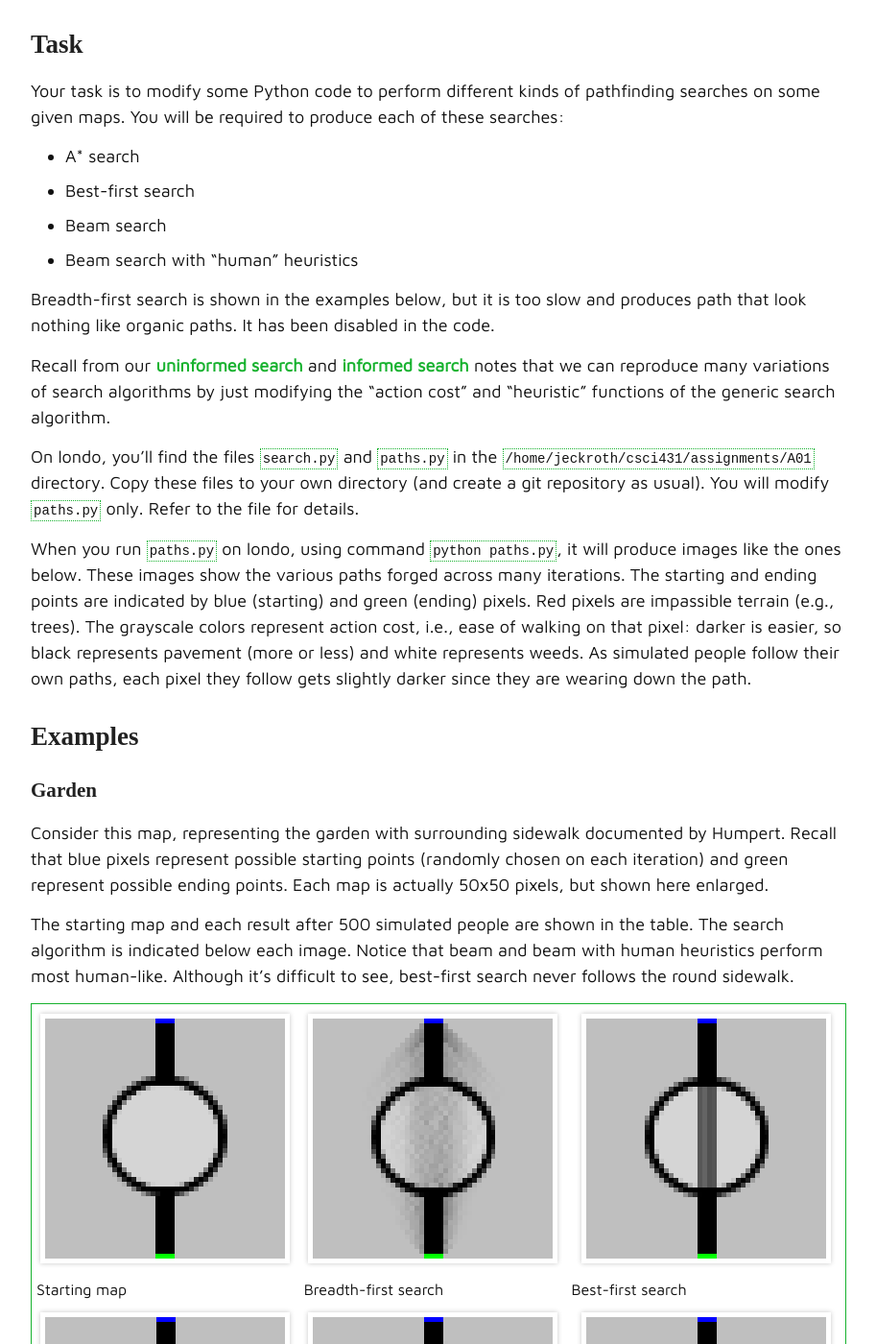
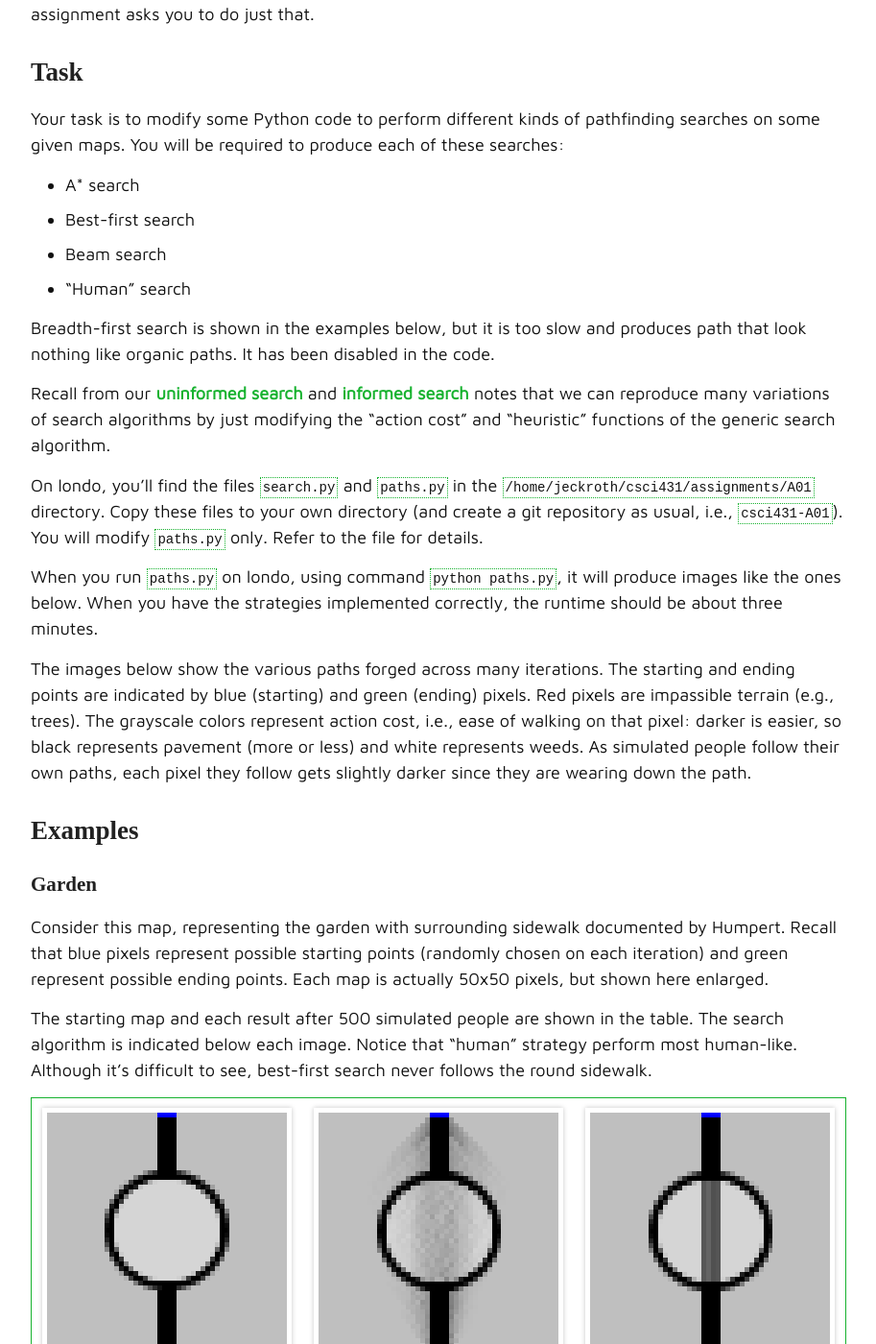
Before and after one commit to joshuaeckroth/csci431-website, a Jekyll site: the page built from assignments/a01.markdown, in a window 1280 px wide and 1400 px high, scrolled down 3491 px. Shown: the whole window at 96% size, without its empty margins (183-1096 px from the left). Built offline with Jekyll 4.4.1, drawn with Linux system fonts in a browser that asks for light colours; some web fonts are replaced; some of the changed text lies outside the part shown.

Commit message:
Finished A01

```diff
--- a/assignments/a01.markdown
+++ b/assignments/a01.markdown
@@ -49,15 +49,17 @@
 - A\* search
 - Best-first search
 - Beam search
-- Beam search with "human" heuristics
+- "Human" search
 
 Breadth-first search is shown in the examples below, but it is too slow and produces path that look nothing like organic paths. It has been disabled in the code.
 
 Recall from our [uninformed search](/notes/uninformed-search.html) and [informed search](/notes/informed-search.html) notes that we can reproduce many variations of search algorithms by just modifying the "action cost" and "heuristic" functions of the generic search algorithm.
 
-On londo, you'll find the files `search.py` and `paths.py` in the `/home/jeckroth/csci431/assignments/A01` directory. Copy these files to your own directory (and create a git repository as usual). You will modify `paths.py` only. Refer to the file for details.
+On londo, you'll find the files `search.py` and `paths.py` in the `/home/jeckroth/csci431/assignments/A01` directory. Copy these files to your own directory (and create a git repository as usual, i.e., `csci431-A01`). You will modify `paths.py` only. Refer to the file for details.
 
-When you run `paths.py` on londo, using command `python paths.py`, it will produce images like the ones below. These images show the various paths forged across many iterations. The starting and ending points are indicated by blue (starting) and green (ending) pixels. Red pixels are impassible terrain (e.g., trees). The grayscale colors represent action cost, i.e., ease of walking on that pixel: darker is easier, so black represents pavement (more or less) and white represents weeds. As simulated people follow their own paths, each pixel they follow gets slightly darker since they are wearing down the path.
+When you run `paths.py` on londo, using command `python paths.py`, it will produce images like the ones below. When you have the strategies implemented correctly, the runtime should be about three minutes.
+
+The images below show the various paths forged across many iterations. The starting and ending points are indicated by blue (starting) and green (ending) pixels. Red pixels are impassible terrain (e.g., trees). The grayscale colors represent action cost, i.e., ease of walking on that pixel: darker is easier, so black represents pavement (more or less) and white represents weeds. As simulated people follow their own paths, each pixel they follow gets slightly darker since they are wearing down the path.
 
 ## Examples
 
@@ -65,7 +67,7 @@
 
 Consider this map, representing the garden with surrounding sidewalk documented by Humpert. Recall that blue pixels represent possible starting points (randomly chosen on each iteration) and green represent possible ending points. Each map is actually 50x50 pixels, but shown here enlarged.
 
-The starting map and each result after 500 simulated people are shown in the table. The search algorithm is indicated below each image. Notice that beam and beam with human heuristics perform most human-like. Although it's difficult to see, best-first search never follows the round sidewalk.
+The starting map and each result after 500 simulated people are shown in the table. The search algorithm is indicated below each image. Notice that "human" strategy perform most human-like. Although it's difficult to see, best-first search never follows the round sidewalk.
 
 <table width="100%">
 <tr>
@@ -76,7 +78,7 @@
 <tr>
 <td><img src="/images/road-config-garden-astar.png" /><br/>A* search</td>
 <td><img src="/images/road-config-garden-beam.png" /><br/>Beam search</td>
-<td><img src="/images/road-config-garden-beam_human.png" /><br/>Beam search with "human" heuristics</td>
+<td><img src="/images/road-config-garden-human.png" /><br/>"Human" search</td>
 </tr>
 </table>
 
@@ -93,11 +95,11 @@
 <tr>
 <td><img src="/images/road-config-tree-astar.png" /><br/>A* search</td>
 <td><img src="/images/road-config-tree-beam.png" /><br/>Beam search</td>
-<td><img src="/images/road-config-tree-beam_human.png" /><br/>Beam search with "human" heuristics</td>
+<td><img src="/images/road-config-tree-human.png" /><br/>"Human" search</td>
 </tr>
 </table>
 
-Notice that only the "beam human" search correctly walks around the tree. Both beam and beam-human began to form a path on the other side of the tree.
+Notice that only the "human" search correctly walks around the tree.
 
 ### Tree with sidewalks
 
@@ -105,7 +107,7 @@
 
 ![Desire path with tree and sidewalks](/images/organic-pathfinding-tree-sidewalks.jpg)
 
-Notice how only the beam-human algorithm correctly simulates human behavior.
+Notice how only the "human" algorithm correctly simulates human behavior.
 
 <table width="100%">
 <tr>
@@ -116,13 +118,13 @@
 <tr>
 <td><img src="/images/road-config-tree-sidewalks-astar.png" /><br/>A* search</td>
 <td><img src="/images/road-config-tree-sidewalks-beam.png" /><br/>Beam search</td>
-<td><img src="/images/road-config-tree-sidewalks-beam_human.png" /><br/>Beam search with "human" heuristics</td>
+<td><img src="/images/road-config-tree-sidewalks-human.png" /><br/>"Human" search</td>
 </tr>
 </table>
 
 ### Aldrich Park
 
-Finally, consider Larry Wall's story about UC Irvine. I pointed out that Aldrich Park seems to consist of paved organice paths. The map below tries to recreate the initial design of the park with the circular sidewalk. We see that some curvy paths are formed across the park with beam and beam-human searches.
+Finally, consider Larry Wall's story about UC Irvine. I pointed out that Aldrich Park seems to consist of paved organice paths. The map below tries to recreate the initial design of the park with the circular sidewalk. We see that some curvy paths are formed across the park with beam and "human" searches.
 
 
 <table width="100%">
@@ -134,10 +136,21 @@
 <tr>
 <td><img src="/images/road-config-aldrich-park-astar.png" /><br/>A* search</td>
 <td><img src="/images/road-config-aldrich-park-beam.png" /><br/>Beam search</td>
-<td><img src="/images/road-config-aldrich-park-beam_human.png" /><br/>Beam search with "human" heuristics</td>
+<td><img src="/images/road-config-aldrich-park-human.png" /><br/>"Human" search</td>
 </tr>
 </table>
 
 ## Deliverables
 
-Add files `search.py` and `paths.py` to your git repository. You only need to modify `paths.py`. See the file for instructions about what to modify.
+Copy all files from `/home/jeckroth/csci431/assignments/A01` to your own directory. You only need to modify `paths.py`. See the file for instructions about what to modify. Be sure at least `paths.py` is committed in your git repository.
+
+## Grading rubric
+
+Out of 5 points:
+
+- 5 pts: Your modifications produce images very similar to the ones shown above (note, you do not need to reproduce breadth-first search). You do not need to exactly match the images, but "qualitatively" do so, e.g., your "human" strategy should curve around the tree in one case and cut through the garden in another case.
+- 4 pts: Your modifications produce the above images except the "human" search. In this case, you should be able to nearly exactly produce the above images.
+- 3 pts: Your modifications produce 2 of the 4 images (among best-first, A\*, beam, and "human").
+- 2 pts: Your modifications produce 1 of the above images (among best-first, A\*, beam, and "human").
+- 1 pts: Regardless of the quality of your improvements, the code does not run to completion.
+- 0 pts: No submission.
```
Also changed, not shown: images/connect-four-ab-depth-experiment.png, images/road-config-aldrich-park-beam_human.png (deleted), images/road-config-aldrich-park-human.png (added), images/road-config-garden-beam_human.png (deleted), images/road-config-garden-human.png (added), images/road-config-tree-beam_human.png (deleted), images/road-config-tree-human.png (added), images/road-config-tree-sidewalks-beam_human.png (deleted), images/road-config-tree-sidewalks-human.png (added).
